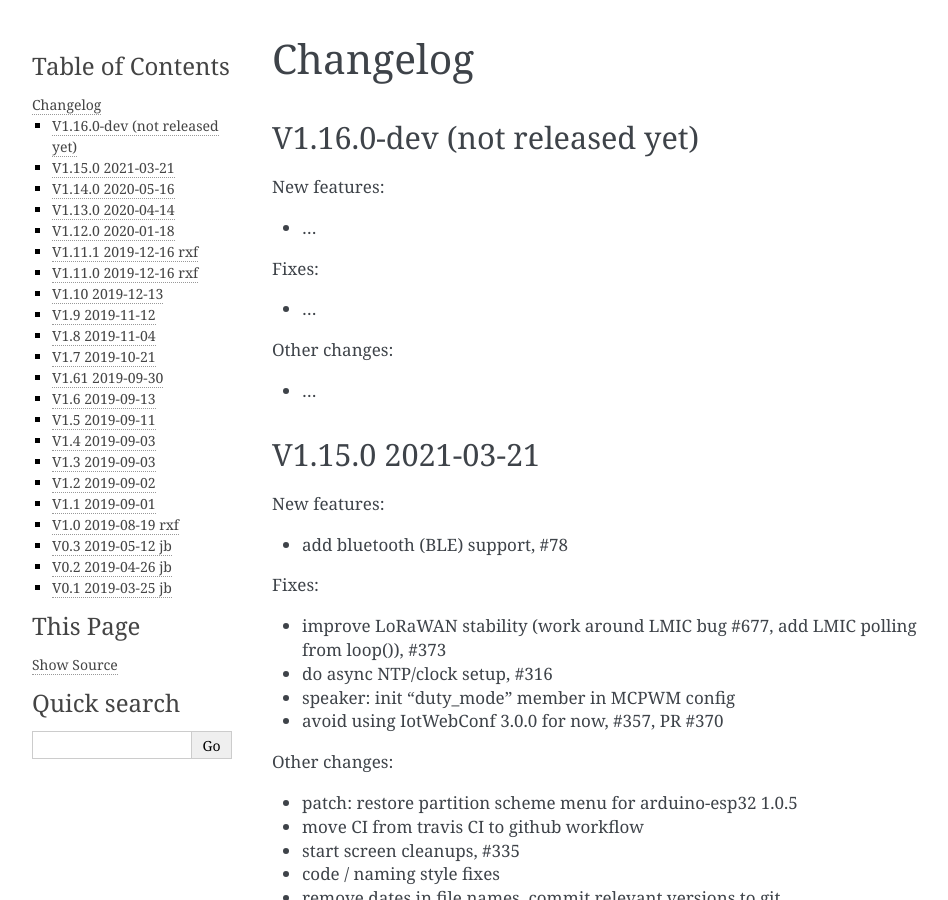
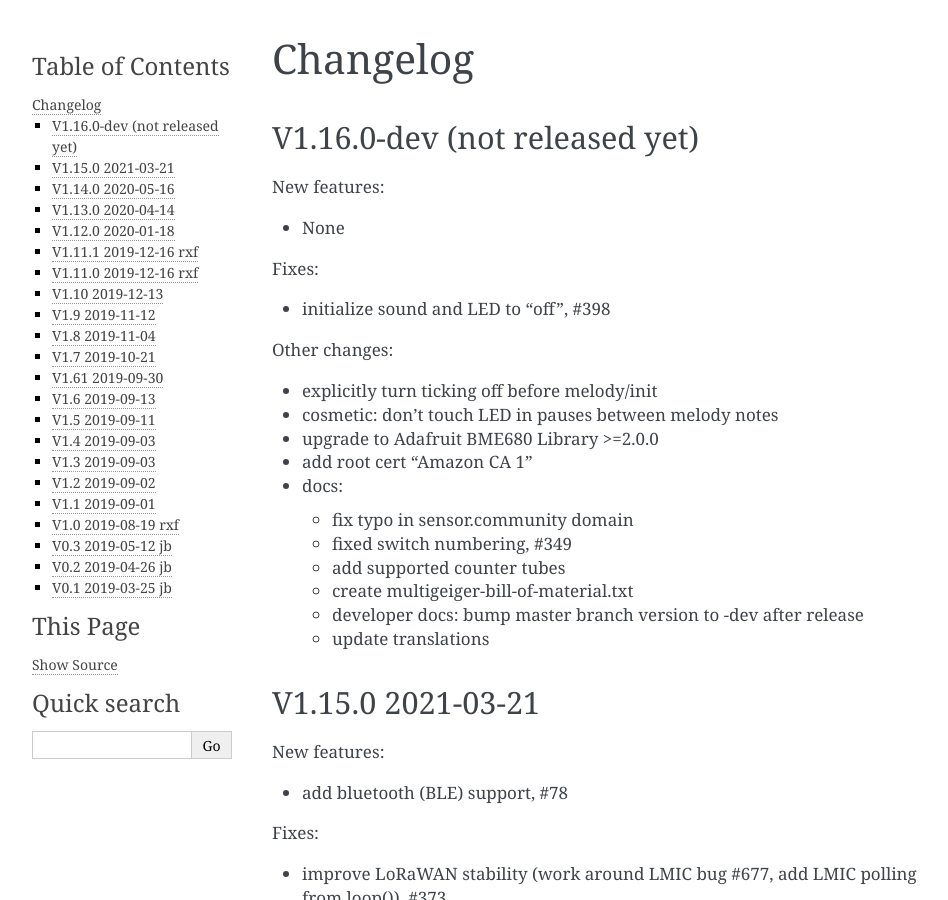
Before and after one commit to ecocurious2/MultiGeiger, a Sphinx documentation site: the page built from docs/source/changes.rst, in a window 1280 px wide and 900 px high. Shown: the whole window, without its empty margins (148-1096 px from the left). Built offline with Sphinx 7.4.7, drawn with Linux system fonts in a browser that asks for light colours.

Commit message:
update CHANGES

```diff
--- a/docs/source/changes.rst
+++ b/docs/source/changes.rst
@@ -8,15 +8,26 @@ V1.16.0-dev (not released yet)
 
 New features:
 
-* ...
+* None
 
 Fixes:
 
-* ...
+* initialize sound and LED to "off", #398
 
 Other changes:
 
-* ...
+* explicitly turn ticking off before melody/init
+* cosmetic: don't touch LED in pauses between melody notes
+* upgrade to Adafruit BME680 Library >=2.0.0
+* add root cert "Amazon CA 1"
+* docs:
+
+  - fix typo in sensor.community domain
+  - fixed switch numbering, #349
+  - add supported counter tubes
+  - create multigeiger-bill-of-material.txt
+  - developer docs: bump master branch version to -dev after release
+  - update translations
 
 V1.15.0 2021-03-21
 ------------------
```
